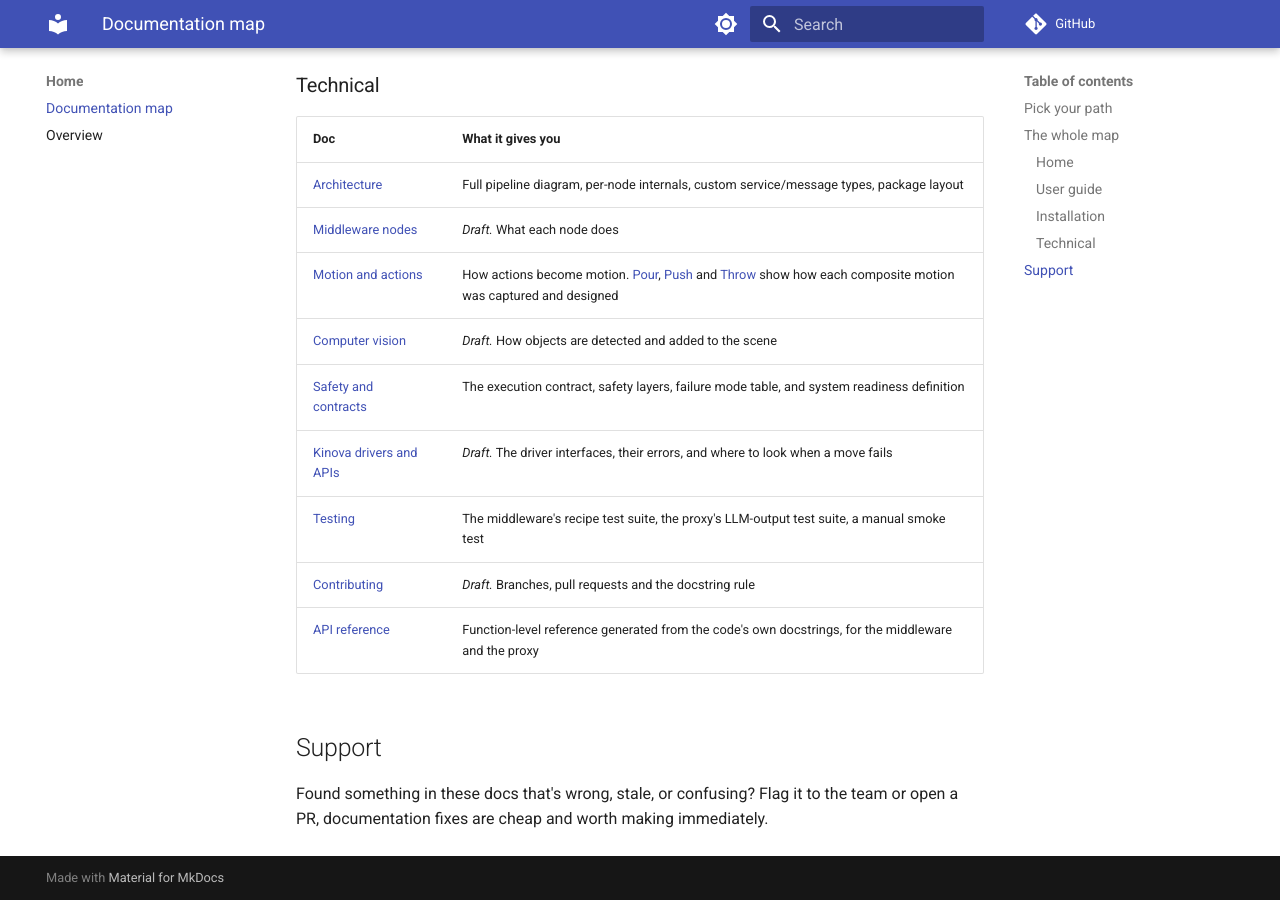
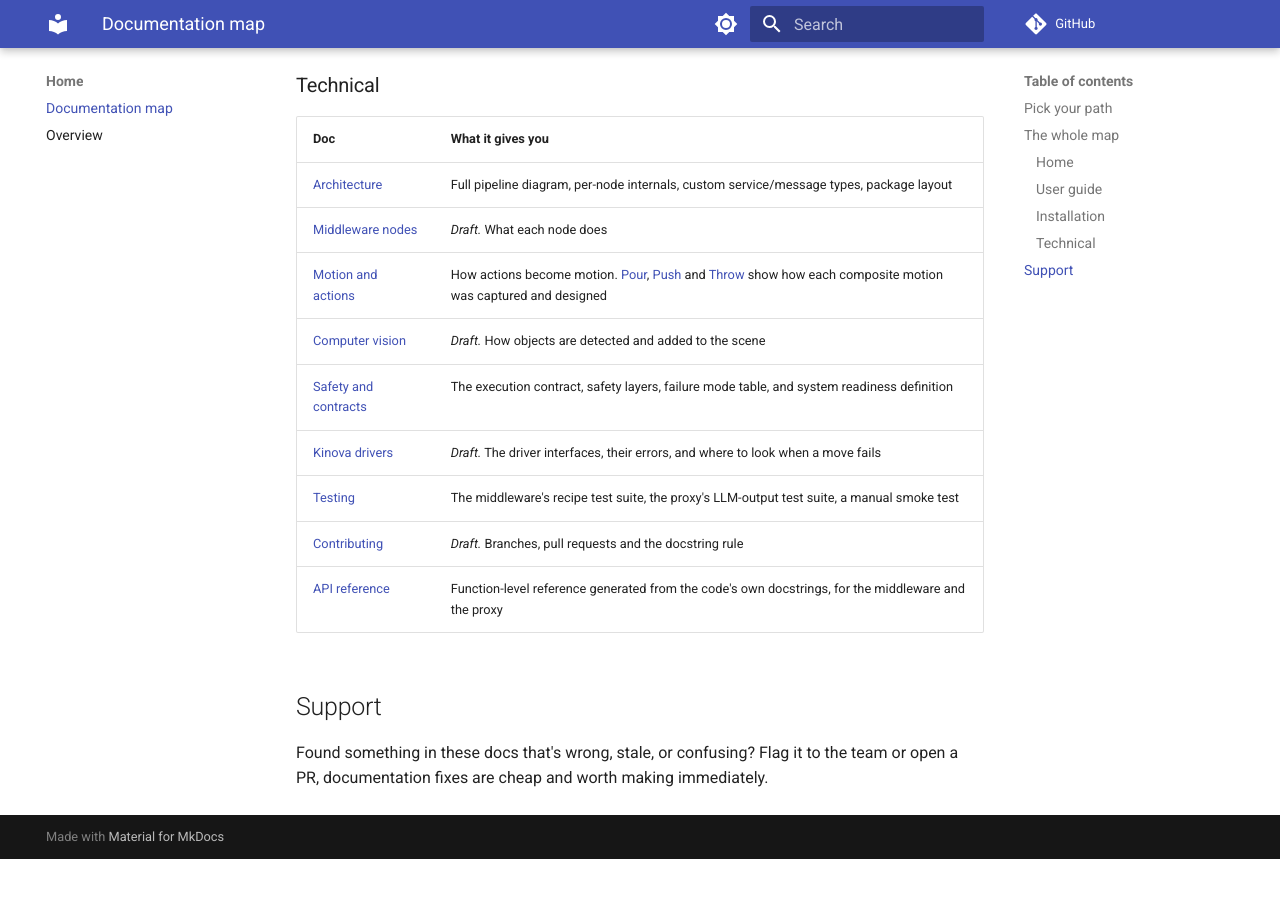
Before and after one commit to Jeremy-Allan/ROS2-middleware, an MkDocs documentation site: the page built from docs/README.md, in a window 1280 px wide and 900 px high, scrolled down 2101 px. Built offline with MkDocs 1.6.1 and Material for MkDocs 9.7.7, drawn with Linux system fonts in a browser that asks for light colours; comment, search, counter and statistics services are not loaded; after the commit the page ends 2960 px from its top, so only the background shows below that.

Commit message:
Update README.md

```diff
--- a/docs/README.md
+++ b/docs/README.md
@@ -57,7 +57,7 @@
 | [Motion and actions](technical/motion-and-actions/index.md) | How actions become motion. [Pour](technical/motion-and-actions/pour.md), [Push](technical/motion-and-actions/push.md) and [Throw](technical/motion-and-actions/throw.md) show how each composite motion was captured and designed |
 | [Computer vision](technical/computer-vision.md) | *Draft.* How objects are detected and added to the scene |
 | [Safety and contracts](technical/safety-and-contracts.md) | The execution contract, safety layers, failure mode table, and system readiness definition |
-| [Kinova drivers and APIs](technical/kinova-drivers-and-apis.md) | *Draft.* The driver interfaces, their errors, and where to look when a move fails |
+| [Kinova drivers](technical/kinova-drivers-and-apis.md) | *Draft.* The driver interfaces, their errors, and where to look when a move fails |
 | [Testing](technical/testing.md) | The middleware's recipe test suite, the proxy's LLM-output test suite, a manual smoke test |
 | [Contributing](technical/contributing.md) | *Draft.* Branches, pull requests and the docstring rule |
 | [API reference](technical/api/nodes.md) | Function-level reference generated from the code's own docstrings, for the middleware and the proxy |
```
